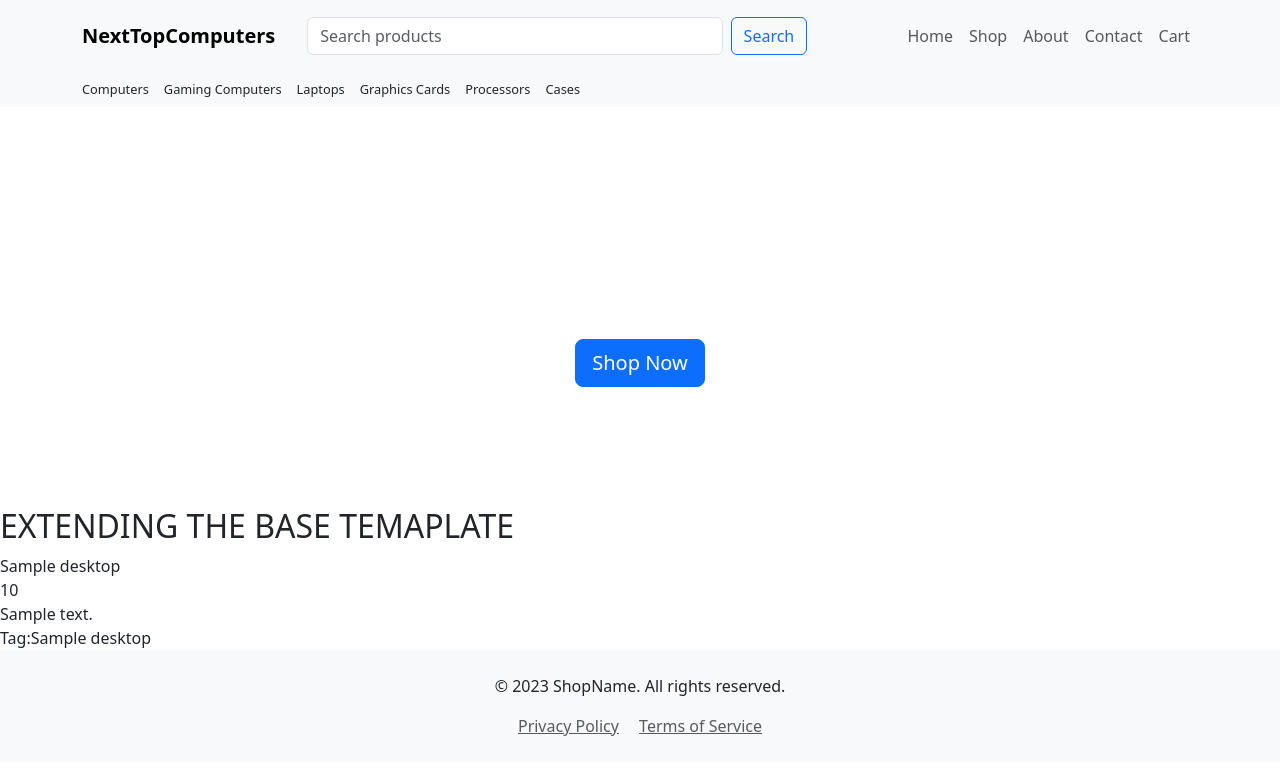
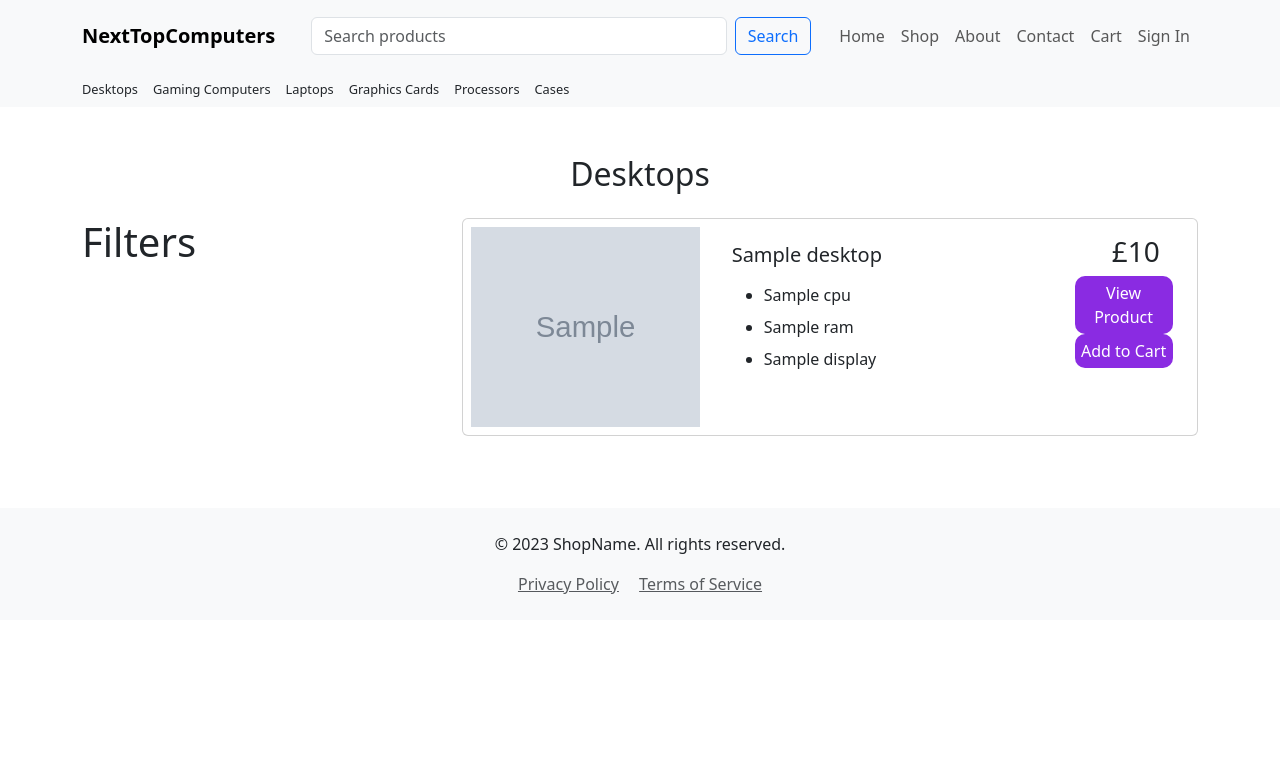
Before and after one commit to Bonzay993/NextTopComputers, a Flask app: page /get_desktops in a window 1280 px wide. Shown: the top 775 px of the page. Run offline with Flask 3, Linux system fonts and the light colour scheme; grey boxes marked "Sample" are stand-in pictures; a database or web service that is not in the repository returns one stand-in record (values such as "Sample title"); some libraries are stand-ins or nearby versions.

Commit message:
Finalized the design of the products cards

```diff
--- a/app.py
+++ b/app.py
@@ -16,12 +16,19 @@ app.secret_key = os.environ.get("SECRET_KEY")
 mongo = PyMongo(app)
 
 @app.route("/")
+@app.route("/get_base")
+def get_base():
+    return render_template("base.html")
+
+
 @app.route("/get_desktops")
 def get_desktops():
     desktops = mongo.db.desktops.find()
     return render_template("desktops.html", desktops=desktops)
 
 
+
+
 if __name__ == "__main__":
     app.run(host=os.environ.get("IP"),
         port=int(os.environ.get("PORT")),
--- a/static/style.css
+++ b/static/style.css
@@ -11,6 +11,25 @@
     flex-wrap: wrap;
     gap: 15px;
     font-size: 80%;
+}
+
+.view-product-btn, .add-to-cart-btn{
+    padding:5px;
+    background-color:blueviolet;
+    border-radius: 10px;
+    color:white;
+    width:80%;
+    text-align: center;
+    text-decoration: none;
+
+}
+
+.product-btn-container{
+    display:flex;
+    height:40%;
+    width:100%;
+    justify-content: space-between;
+
 }
 
 .category-container {
--- a/templates/base.html
+++ b/templates/base.html
@@ -14,7 +14,7 @@
     <div class="container d-flex align-items-center justify-content-between">
 
       <!-- Brand Name -->
-      <a class="navbar-brand" href="#">NextTopComputers</a>
+      <a class="navbar-brand" href="{{ url_for('get_base') }}">NextTopComputers</a>
 
       <!-- Toggle Button for Mobile -->
       <button class="navbar-toggler" type="button" data-bs-toggle="collapse" data-bs-target="#navbarNav" aria-controls="navbarNav" aria-expanded="false" aria-label="Toggle navigation">
@@ -25,18 +25,19 @@
       <div class="collapse navbar-collapse d-lg-flex align-items-center justify-content-between" id="navbarNav">
 
       <!-- Centered Search Bar -->
-      <form class="d-flex mx-3" style="flex-grow: 1; max-width: 500px;">
+      <form class="d-flex mx-auto" style="flex-grow: 1; max-width: 500px;">
         <input class="form-control me-2" type="search" placeholder="Search products" aria-label="Search">
         <button class="btn btn-outline-primary" type="submit">Search</button>
       </form>
 
       <!-- Right-Side Links -->
       <div class="navbar-nav">
-        <a class="nav-link" href="#">Home</a>
+        <a class="nav-link" href="{{ url_for('get_base') }}">Home</a>
         <a class="nav-link" href="#">Shop</a>
         <a class="nav-link" href="#">About</a>
         <a class="nav-link" href="#">Contact</a>
         <a class="nav-link" href="#"><i class="bi bi-cart"></i> Cart</a>
+        <a class="nav-link" href="#">Sign In</a>
       </div>
 
     </div>
@@ -44,8 +45,8 @@
 
   <!-- Categories Section Under ShopName, Left-Aligned -->
   <div class="bg-light category-container">
-    <div class="container category-links">
-      <a class="nav-link" href="#">Computers</a>
+    <div class="container  category-links">
+      <a class="nav-link" href="{{ url_for('get_desktops') }}">Desktops</a>
       <a class="nav-link" href="#">Gaming Computers</a>
       <a class="nav-link" href="#">Laptops</a>
       <a class="nav-link" href="#">Graphics Cards</a>
@@ -53,7 +54,7 @@
       <a class="nav-link" href="#">Cases</a>
     </div>
   </div>
-
+  {% block content %}
     <!-- Hero Section -->
   <section class="hero-section">
     <div class="container">
@@ -62,7 +63,7 @@
       <a href="#products" class="btn btn-primary btn-lg mt-3">Shop Now</a>
     </div>
   </section>
-  {% block content %}
+
   <!-- Product Section -->
   <section id="products" class="py-5">
     <div class="container">
--- a/templates/desktops.html
+++ b/templates/desktops.html
@@ -1,12 +1,50 @@
 {% extends "base.html" %}
 {% block content %}
 
-    <h2>EXTENDING THE BASE TEMAPLATE</h2>
+<section id="products" class="py-5">
+    <div class="container">
+        <h2 class="text-center mb-4">Desktops</h2>
+        <div class="row">
+            <!-- Filter Column on the Left -->
+            <div class="col-md-4 order-md-1 mb-4">
+                <h1>Filters</h1>
+                <!-- Add filter options here -->
+            </div>
 
-    {% for desktop in desktops %}
-        {{ desktop.name}}<br>
-        {{ desktop.price}}<br>
-        {{ desktop.description}}<br>
-        <a>Tag:</a>{{ desktop.category_name}}<br>
-    {% endfor %}
+            <!-- Product Cards Column on the Right -->
+            <div class="col-md-8 order-md-2">
+                {% for desktop in desktops %}
+                <div class="card product-card mb-4">
+                    <div class="row g-0">
+                        <!-- Image Column on the Left -->
+                        <div class="col-md-4 px-2 py-2">
+                            <img src="{{ desktop.IMG_URL }}" class="img-fluid" alt="{{ desktop.name }}">
+                        </div>
+                        <!-- Product Name and Description in the Center -->
+                        <div class="col-md-6 d-flex flex-column align-items-start pt-4 px-4">
+                            <h5 class="card-text text-start">{{ desktop.name }}</h5>
+                            <!-- Product Details (CPU, RAM, Display) -->
+                            <ul class="font-weight-light">
+                                <li class="text-start mt-2">{{ desktop.cpu }}</li>
+                                <li class="text-start mt-2">{{ desktop.ram }}</li>
+                                <li class="text-start mt-2">{{ desktop.display }}</li>
+                            </ul>
+                        </div>
+                        <!-- Price and Add to Cart Button on the Right -->
+                        <div class="col-md-2 d-flex flex-column align-items-center pt-3">
+                            <h3 class="card-text"><span>£</span>{{ desktop.price }}</h3>
+                            <div class="flex-column product-btn-container">
+                                <a href="#" class="view-product-btn">View Product</a>
+                                <a href="#" class="add-to-cart-btn">Add to Cart</a>
+                            </div>
+
+                        </div>
+                    </div>
+                </div>
+                {% endfor %}
+            </div>
+        </div>
+    </div>
+</section>
+
 {% endblock %}
```
Also changed, not shown: static/script.js (added), templates/topdeals.html (added).
